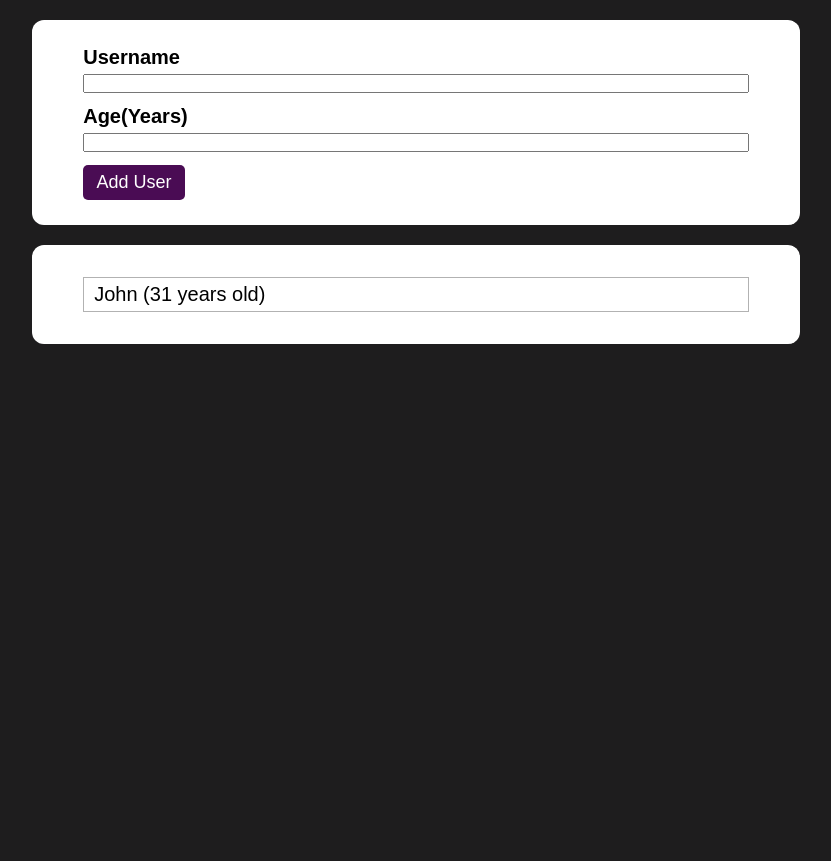
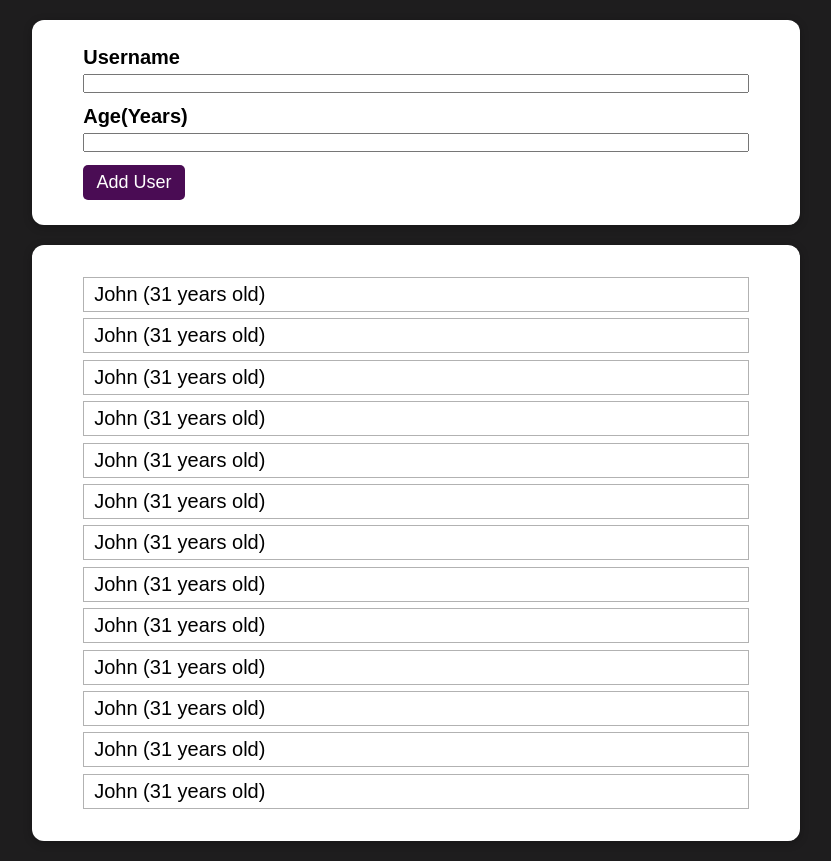
Before and after one commit to ArtemBohak/users-age-names, a React (Create React App) app: page / in a window 1280 px wide. Shown: the whole page, without its empty margins (224-1055 px from the left). Before the commit the page ends 800 px from the top, so only its background shows below. Built offline with nearby package versions, Linux system fonts and the light colour scheme.

Commit message:
Wow, I really ended this project, now it is done. I ended doing this project on my own, ModalWindow finally works. I really struggled solving this bug, I even had to build some components from scratch.

```diff
--- a/src/App.js
+++ b/src/App.js
@@ -3,10 +3,14 @@ import React, { useState } from "react";
 import Card from "./Components/CardStyle/Card";
 import UserForm from "./Components/UserForm/UserForm";
 import UserItems from "./Components/UserItems/UserItems";
-import ModalWindow from "./Components/UI/ModalWindow/ModalWindow"
+import ModalWindow from "./Components/UI/ModalWindow/ModalWindow";
 
 function App() {
-  const [isValid, setIsValid] = useState({ isEmpty: true, isAllowedNum: true });
+  const [isValid, setIsValid] = useState({
+    isFilled: true,
+    isAllowedNum: true,
+    isShown: false,
+  });
   const [correctData, setCorrectData] = useState([]);
 
   const invalidInput = (valid) => {
@@ -15,21 +19,43 @@ function App() {
   };
 
   const validInput = (correctUsername, correctAge) => {
-    console.log("validInput");
+    // console.log("validInput");
     setCorrectData((prevState) => {
       return [...prevState, [correctUsername, correctAge]];
     });
   };
 
   return (
-    <div>
+    <div style={{ overflow: isValid.isShown ? "hidden" : "auto" }}>
       <Card>
         <UserForm invalidInput={invalidInput} validInput={validInput} />
       </Card>
       <Card>
-        <UserItems data={[["John", 31], ...correctData]} />
+        <UserItems
+          data={[
+            ["John", 31],
+            ["John", 31],
+            ["John", 31],
+            ["John", 31],
+            ["John", 31],
+            ["John", 31],
+            ["John", 31],
+            ["John", 31],
+            ["John", 31],
+            ["John", 31],
+            ["John", 31],
+            ["John", 31],
+            ["John", 31],
+            ...correctData,
+          ]}
+        />
       </Card>
-      <ModalWindow isValid={isValid}/>
+      <ModalWindow
+        // isShown={isShown}
+        // setIsShown={setIsShown}
+        validParams={isValid}
+        setIsValid={setIsValid}
+      />
     </div>
   );
 }
--- a/src/Components/CardStyle/Card.module.css
+++ b/src/Components/CardStyle/Card.module.css
@@ -10,6 +10,7 @@
   border-radius: 12px;
   color: black;
   background-color: white;
+  box-shadow: 0 2px 8px rgba(0, 0, 0, 0.26);
 
   font-size: var(--adaptive-font);
   font-family: sans-serif;
--- a/src/Components/UI/ModalWindow/ModalWindow.css
+++ b/src/Components/UI/ModalWindow/ModalWindow.css
@@ -17,8 +17,10 @@
 
 .modal-window__content {
   font-weight: 400;
-  transform: scale(0);
+  transform: scale(0.5);
   transition: 0.5s all ease;
+  display: inline-block;
+  width: auto;
 }
 
 .modal-window.active {
--- a/src/Components/UI/ModalWindow/ModalWindow.js
+++ b/src/Components/UI/ModalWindow/ModalWindow.js
@@ -1,9 +1,41 @@
-import React from "react";
+import React, { useState } from "react";
 
 import ModalWindowContent from "./ModalWindowContent";
 import "./ModalWindow.css";
 
-function ModalWindow({ isValid }) {
+function ModalWindow({ setIsValid, validParams }) {
+  const modalWindowHandler = (event) => {
+    if (event.target === event.currentTarget) {
+      setIsValid((prevState) => {
+        return { ...prevState, isShown: false };
+      });
+    }
+  };
+
+  if (validParams.isShown) {
+    return (
+      <div onClick={modalWindowHandler} className="modal-window active">
+        <ModalWindowContent
+          validParams={validParams}
+          className="modal-window__content active"
+        />
+      </div>
+    );
+  } else {
+    return (
+      <div
+        onClick={(event) => {
+          event.stopPropagation();
+        }}
+        className="modal-window"
+      >
+        <ModalWindowContent
+          validParams={validParams}
+          className="modal-window__content"
+        />
+      </div>
+    );
+  }
 }
 
 export default ModalWindow;
--- a/src/Components/UI/ModalWindow/ModalWindowContent.js
+++ b/src/Components/UI/ModalWindow/ModalWindowContent.js
@@ -1,24 +1,14 @@
 import React from "react";
 import Card from "../../CardStyle/Card";
 
-function ModalWindowContent({ children, isValid, ...props }) {
+function ModalWindowContent({ validParams, className, ...props }) {
+  let content = !validParams.isFilled ? (
+    <p>The fields are not filled</p>
+  ) : (
+    <p>The age should not be below 0</p>
+  );
 
-  if (!isValid.isEmpty) {
-    return (
-      <Card className={props.className}>
-        <p>You have to fill all the fields.</p>
-      </Card>
-    );
-  }
-
-  if (!isValid.isAllowedNum) {
-    console.log('Not allowed num')
-    return (
-      <Card className={props.className}>
-        <p>The number should not be bellow zero.</p>
-      </Card>
-    );
-  }
+  return <Card className={className}>{content}</Card>;
 }
 
 export default ModalWindowContent;
--- a/src/Components/UI/SubmitButton/Button.module.css
+++ b/src/Components/UI/SubmitButton/Button.module.css
@@ -13,6 +13,7 @@
 
 .submit-button:hover {
   background-color: #7d258b;
+  cursor: pointer;
 }
 
 @media (max-width: 576px) {
--- a/src/Components/UserForm/UserForm.js
+++ b/src/Components/UserForm/UserForm.js
@@ -12,7 +12,7 @@ function UserForm({ invalidInput, validInput }) {
     if (username.length === 0 || userAge.toString().length === 0) {
       // console.log("not correct username/userAge in UserForm.js");
       invalidInput((prevState) => {
-        return { ...prevState, isEmpty: false };
+        return { ...prevState, isShown: true, isFilled: false };
       });
       return;
     }
@@ -20,12 +20,12 @@ function UserForm({ invalidInput, validInput }) {
     if (+userAge <= 0) {
       // console.log("not correct userAge in UserForm.js");
       invalidInput((prevState) => {
-        return { ...prevState, isAllowedNumber: false };
+        return { ...prevState, isShown: true, isAllowedNum: false };
       });
       return;
     }
 
-    console.log(username, userAge);
+    // console.log(username, userAge);
     validInput(username, userAge);
     setUserAge('');
     setUserName('')
```
